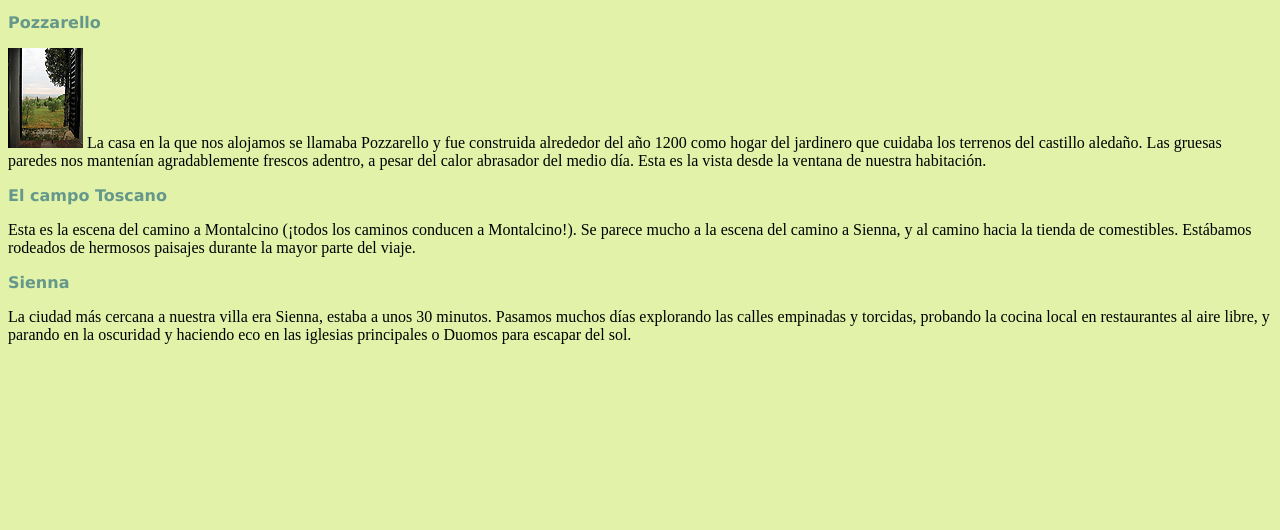
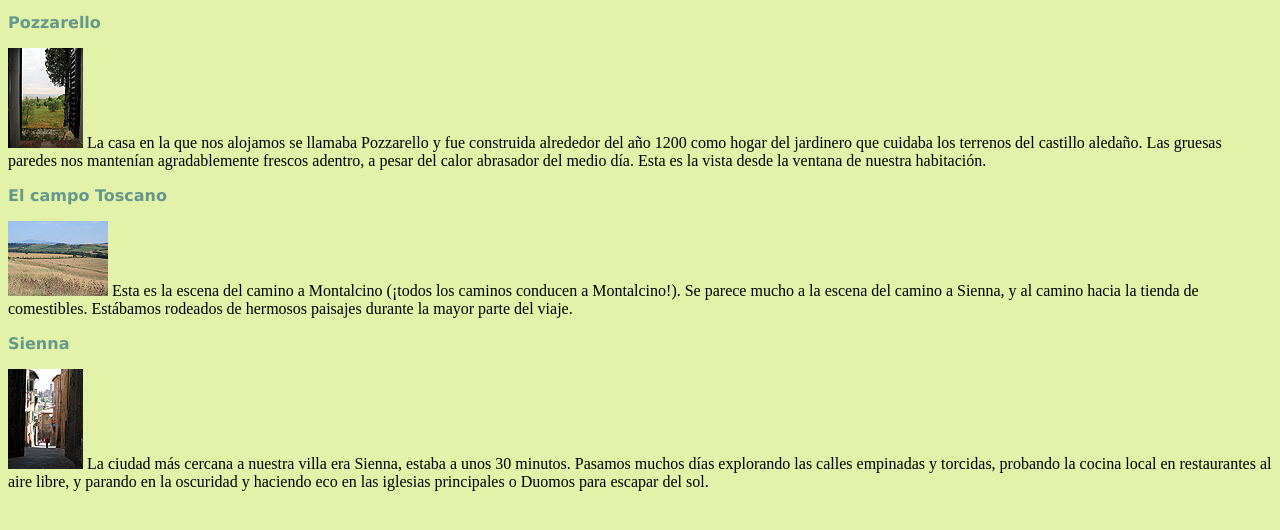
Before and after one commit to miriht01-maker/hw_sandbox, a plain HTML site: page hweb/ejemplos/p07-toscana/toscana/index.html in a window 1280 px wide. Shown: the part 80-610 px from the top of the page. Drawn offline with Linux system fonts and the light colour scheme.

Commit message:
Practica 7: Insercion de imagenes grandes en campo.html y sienna.html

```diff
--- a/hweb/ejemplos/p07-toscana/toscana/index.html
+++ b/hweb/ejemplos/p07-toscana/toscana/index.html
@@ -25,9 +25,9 @@
       <p><a href="ventana.html"><img src="fotosmini/ventana_mini.jpg" alt="vista desde la ventana del dormitorio" width="75" height="100"></a> La casa en la que nos alojamos se llamaba Pozzarello y fue construida alrededor del año 1200 como hogar del jardinero que cuidaba los terrenos del castillo aledaño. Las gruesas paredes nos mantenían agradablemente frescos adentro, a pesar del calor abrasador del medio día. Esta es la vista desde la ventana de nuestra habitación.</p>
 
       <h2>El campo Toscano</h2>
-      <p>Esta es la escena del camino a Montalcino (¡todos los caminos conducen a Montalcino!). Se parece mucho a la escena del camino a Sienna, y al camino hacia la tienda de comestibles. Estábamos rodeados de hermosos paisajes durante la mayor parte del viaje.</p>
+      <p><a href="campo.html"><img src="fotosmini/campo_mini.jpg" alt="paisaje del camino a Montalcino" width="100" height="75"></a> Esta es la escena del camino a Montalcino (¡todos los caminos conducen a Montalcino!). Se parece mucho a la escena del camino a Sienna, y al camino hacia la tienda de comestibles. Estábamos rodeados de hermosos paisajes durante la mayor parte del viaje.</p>
 
       <h2>Sienna</h2>
-      <p>La ciudad más cercana a nuestra villa era Sienna, estaba a unos 30 minutos. Pasamos muchos días explorando las calles empinadas y torcidas, probando la cocina local en restaurantes al aire libre, y parando en la oscuridad y haciendo eco en las iglesias principales o Duomos para escapar del sol.</p>
+      <p><a href="sienna.html"><img src="fotosmini/sienna_mini.jpg" alt="calles empinadas de Sienna" width="75" height="100"></a> La ciudad más cercana a nuestra villa era Sienna, estaba a unos 30 minutos. Pasamos muchos días explorando las calles empinadas y torcidas, probando la cocina local en restaurantes al aire libre, y parando en la oscuridad y haciendo eco en las iglesias principales o Duomos para escapar del sol.  </p>
    </body>
 </html>
```
Also changed, not shown: hweb/ejemplos/p07-toscana/toscana/campo.html (+1 -1 lines), hweb/ejemplos/p07-toscana/toscana/sienna.html (+1 -1 lines).
